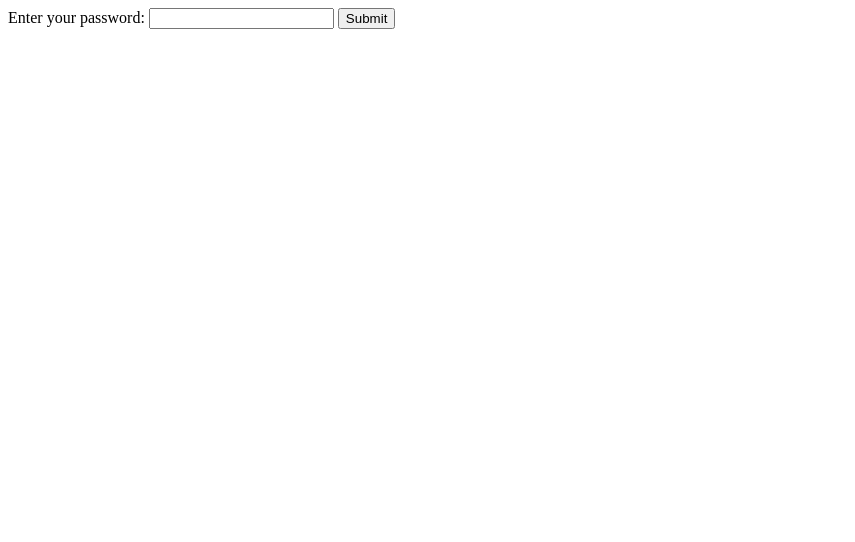
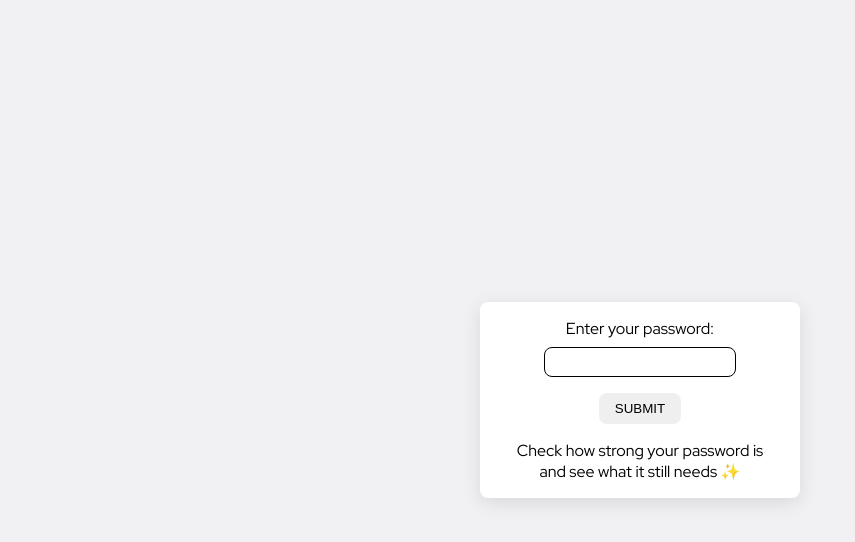
Before and after one commit to lorena-front/password-validation, a website: page index.html in a window 1280 px wide. Shown: the whole page, without its empty margins (0-855 px from the left). Drawn offline with Linux system fonts and the light colour scheme.

Commit message:
Add style.css to define global CSS styles, including layout, typography, and visual design for HTML elements, and update index.html to include the new stylesheet, refactored HTML structure with a main element, and a card container for the password input form, improving the overall UI and user experience

```diff
--- /dev/null
+++ b/assets/style.css
@@ -0,0 +1,62 @@
+* {
+    margin: 0;
+    padding: 0;
+    box-sizing: border-box;
+}
+
+main {
+    display: flex;
+    align-items: center;
+    justify-content: center;
+    min-height: 100vh;
+}
+
+body {
+    background-color: #f1f0f3;
+    font-family: "Red Hat Display", sans-serif;
+}
+
+.card {
+    width: 20rem;
+    height: auto;
+    padding: 1rem;
+    background-color: #FFFFFF;
+    display: flex;
+    flex-direction: column;
+    align-items: center;
+    /* gap: 1rem; */
+    border-radius: 0.5rem;
+    box-shadow: 0 5px 20px 0 hsla(0, 0%, 0%, 0.1);
+    text-align: center;
+}
+
+input {
+    margin: 0.5rem 0 0 0;
+    border-radius: 0.5rem;
+    border: 1px solid black;
+    padding: 0.4rem;
+}
+
+button {
+    margin: 1rem 0 1rem 0;
+    padding: 0.5rem 1rem;
+    border: none;
+    border-radius: 0.5rem;
+    cursor: pointer;
+    transition: background-color 0.3s ease;
+    font-weight: 500;
+    text-transform: uppercase;
+}
+
+button:hover {
+    background-color: #0077b6;
+    color: #FFFFFF;
+}
+
+.outputContent {
+    font-weight: 600;
+}
+
+.outputList {
+    list-style: none;
+}
--- a/index.html
+++ b/index.html
@@ -4,13 +4,27 @@
     <meta charset="UTF-8">
     <meta name="viewport" content="width=device-width, initial-scale=1.0">
     <title>Password Validation ✨</title>
+    <link rel="stylesheet" href="./assets/style.css">
+    <link rel="preconnect" href="https://fonts.googleapis.com">
+    <link rel="preconnect" href="https://fonts.gstatic.com" crossorigin>
+    <link href="https://fonts.googleapis.com/css2?family=Red+Hat+Display:ital,wght@0,300..900;1,300..900&display=swap"
+        rel="stylesheet">
 </head>
 <body>
-    <label for="passwordInput">Enter your password:</label>
-    <input type="text" name="passwordInput" id="passwordInput">
-    <button type="button" onclick="passwordValidation()">Submit</button>
-    <div class="outputContent"></div>
-    <div class="outputList"></div>
+    <main>
+        <div class="card">
+            <label for="passwordInput">Enter your password:</label>
+            <input type="text" name="passwordInput" id="passwordInput">
+            <button type="button" onclick="passwordValidation()">Submit</button>
+            <div class="outputContent"></div>
+            <div class="outputList">
+                <p>
+                    Check how strong your password is <br>
+                    and see what it still needs ✨
+                </p>
+            </div>
+        </div>
+    </main>
 
     <script src="./script.js"></script>
 </body>
```
Also changed, not shown: assets/images/bg.png (added), assets/images/clouds.png (added).
